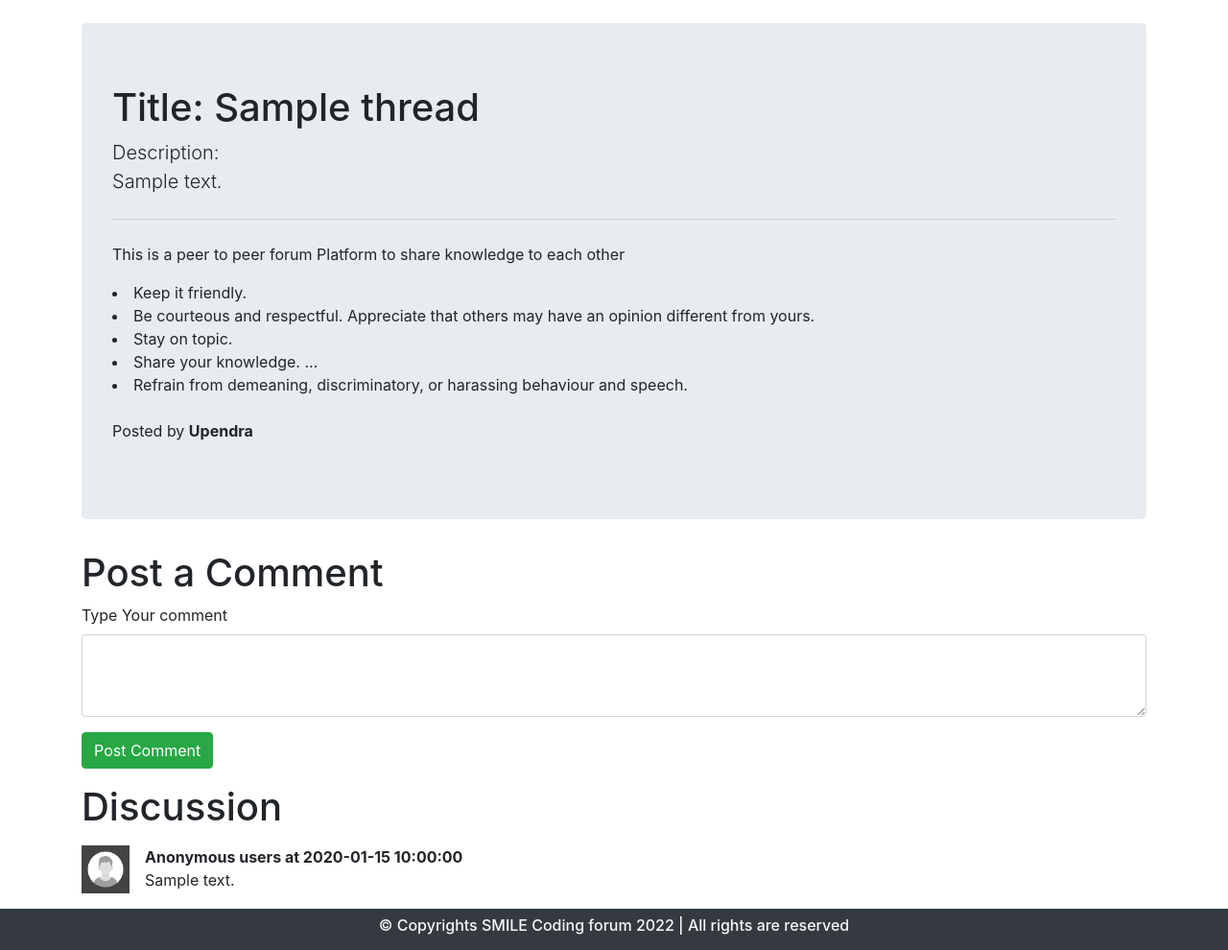
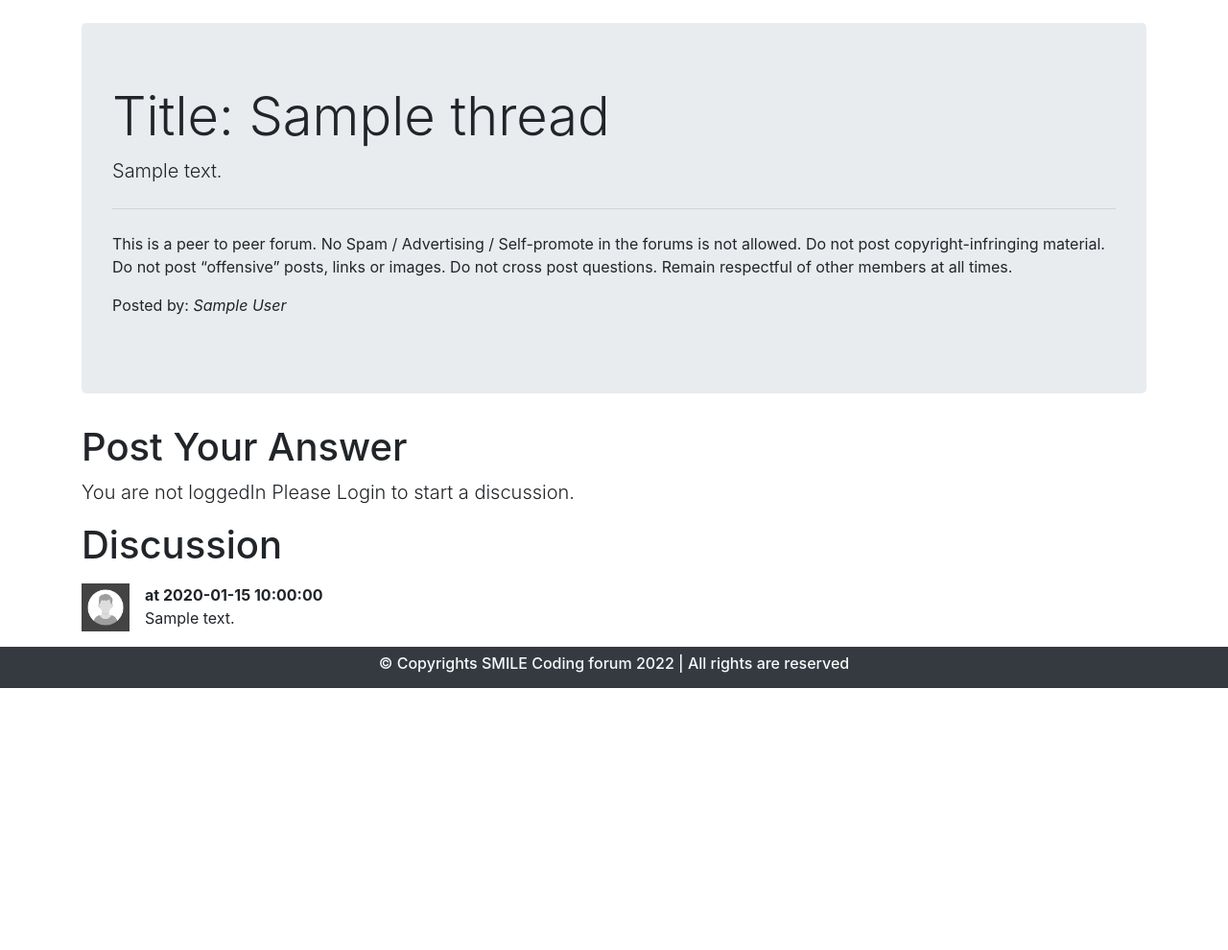
Before and after one commit to Upendra672/coding-Forum, a PHP site: page /thread.php?threadid=1 in a window 1280 px wide. Shown: the part 56-1046 px from the top of the page at 96% size. After the commit the page ends 773 px from the top, so only its background shows below. Run offline with PHP 8.4, Linux system fonts and the light colour scheme; tables that the repository leaves empty or names only in its code hold one stand-in row (values such as "Sample post"); data that the repository does not hold is empty.

Commit message:
threads posting by users and replys in comment to the threads

```diff
--- a/partials/_header.php
+++ b/partials/_header.php
@@ -1,4 +1,6 @@
 <?php
+session_start();
+
 echo '<nav class="navbar navbar-expand-lg navbar-dark bg-dark sticky-top">
   <a class="navbar-brand" href="./index.php">SMILE</a>
   <button class="navbar-toggler" type="button" data-toggle="collapse" data-target="#navbarSupportedContent" aria-controls="navbarSupportedContent" aria-expanded="false" aria-label="Toggle navigation">
@@ -28,18 +30,31 @@ echo '<nav class="navbar navbar-expand-lg navbar-dark bg-dark sticky-top">
         <a class="nav-link" href="./contact.php">Contact</a>
       </li>
     </ul>
-    <div class="row mx-2">
+    <div class="row mx-2">';
 
-    <button class="btn btn-outline-success mx-2" data-toggle="modal" data-target="#loginmodel">Login</button>
-    <button class="btn btn-outline-success mrx-2" data-toggle="modal" data-target="#signupmodel">Signup</button>
-    </div>
+    if(isset($_SESSION['loggedin']) && $_SESSION['loggedin']==true){
+    echo '
+    <button class="btn btn-primary mx-2">Welcome '.$_SESSION['name'].'</button>
+    <button class="btn btn-outline-primary mx-2 "><a href="partials/_logout.php">Logout</a></button>';
+    }
+else{
+  echo '<button class="btn btn-outline-success mx-2" data-toggle="modal" data-target="#loginmodel">Login</button>
+  <button class="btn btn-outline-success mrx-2" data-toggle="modal" data-target="#signupmodel">Signup</button>';
+}
+    echo '</div>
 </div>
 </nav>';
 
 include '_loginmodel.php';
 include '_signupmodel.php';
-
-
+if (isset($_GET['signupsuccess']) && $_GET['signupsuccess'] == "true") {
+  echo '<div class="alert alert-success alert-dismissible fade show my-0" role="alert">
+            <strong>Success!</strong> You can now login
+            <button type="button" class="close" data-dismiss="alert" aria-label="Close">
+              <span aria-hidden="true">&times;</span>
+            </button>
+        </div>';
+}
 ?>
 
 <!-- <form class="form-inline my-2 my-lg-0">
--- a/partials/_loginmodel.php
+++ b/partials/_loginmodel.php
@@ -15,15 +15,15 @@
             </div>
             <div class="modal-body">
                 <!-- login form -->
-                <form>
+                <form action="/PHP_LEARNING/46_FORUM/partials/_handlesignin.php" method="post">
                     <div class="form-group">
-                        <label for="exampleInputEmail1">Email address</label>
-                        <input type="email" class="form-control" name="email" id="exampleInputEmail1" aria-describedby="emailHelp">
+                        <label for="email">Email address</label>
+                        <input type="email" class="form-control" name="email" id="email" aria-describedby="emailHelp">
                         <!-- <small id="emailHelp" class="form-text text-muted">We'll never share your email with anyone else.</small> -->
                     </div>
                     <div class="form-group">
-                        <label for="exampleInputPassword1">Password</label>
-                        <input type="password" class="form-control" name= "password" id="exampleInputPassword1">
+                        <label for="password">Password</label>
+                        <input type="password" class="form-control" name= "password" id="password">
                     </div>
                     <!-- <div class="form-group form-check">
                         <input type="checkbox" class="form-check-input" id="exampleCheck1">
--- a/thread.php
+++ b/thread.php
@@ -26,6 +26,13 @@
     while ($row = mysqli_fetch_assoc($result)) {
         $title = $row['thread_title'];
         $desc = $row['thread_desc'];
+        $thread_user_id = $row['thread_user_id'];
+
+        // Query the users table to find out the name of OP
+        $sql2 = "SELECT * FROM `users` WHERE user_id='$thread_user_id'";
+        $result2 = mysqli_query($conn, $sql2);
+        $row2 = mysqli_fetch_assoc($result2);
+        $posted_by = $row2['name'];
     }
 
     ?>
@@ -36,7 +43,8 @@
     $method = $_SERVER['REQUEST_METHOD'];
     if ($method == 'POST') {
         $th_comment = $_POST['comment'];
-        $sql = "INSERT INTO `comments` ( `comment_content`, `thread_id`, `comment_by`) VALUES ( '$th_comment', '$id', '0')";
+        $user_id = $_POST['user_id'];
+        $sql = "INSERT INTO `comments` ( `comment_content`, `thread_id`, `comment_by`) VALUES ( '$th_comment', '$id', '$user_id')";
         $result = mysqli_query($conn, $sql);
         $showALert = true;
         if ($showALert) {
@@ -51,41 +59,42 @@
     ?>
 
     <!-- Categories  -->
-    <?php
-
-    echo '<div class="container my-4">
+     <!-- Category container starts here -->
+     <div class="container my-4">
         <div class="jumbotron">
-        <h1 class="display-6">Title: ' . $title . '</h1>
-        <p class="lead">Description: <br>' . $desc . '</p>
+            <h1 class="display-4"><?php echo 'Title: '.$title.'';?></h1>
+            <p class="lead">  <?php echo $desc;?></p>
             <hr class="my-4">
-        <p>This is a peer to peer forum Platform to share knowledge to each other</p>
-        <li>Keep it friendly.</li>
-        <li>Be courteous and respectful. Appreciate that others may have an opinion different from yours.</li>
-        <li>Stay on topic.</li>
-        <li>Share your knowledge. ...</li>
-        <li>Refrain from demeaning, discriminatory, or harassing behaviour and speech.</li>
-        <br>
-        <p>Posted by <b>Upendra</b></p>
+            <p>This is a peer to peer forum. No Spam / Advertising / Self-promote in the forums is not allowed. Do not post copyright-infringing material. Do not post “offensive” posts, links or images. Do not cross post questions. Remain respectful of other members at all times.</p>
+            <p>Posted by: <em><?php echo $posted_by; ?></em></p>
         </div>
-        </div>'
-
-        ?>
+    </div>
 
 
 
 
-    <!-- form -->
-    <div class="container my-3">
-        <h1>Post a Comment</h1>
+<?php
+if(isset($_SESSION['loggedin']) && $_SESSION['loggedin']==true){
 
-        <form action="<?php echo $_SERVER['REQUEST_URI'] ?>" method="post">
+    echo '<div class="container my-3">
+         <h1>Post Your Answer</h1>
+
+         <form action="' . $_SERVER['REQUEST_URI'] . '" method="post">
          <div class="form-group">
          <label for="comment">Type Your comment</label>
          <textarea class="form-control" id="comment" name="comment" rows="3"></textarea>
+         <input type="hidden" name="user_id" value="'.$_SESSION["user_id"].'">
      </div>
      <button type="submit" class="btn btn-success">Post Comment</button>
-        </form>
-    </div>
+ </form>';
+}
+    else{
+        echo '<div class="container">
+        <h1>Post Your Answer</h1>
+        <p class="lead">You are not loggedIn Please Login to start a discussion.</p>
+        </div>';
+    }
+?>
 
     <!-- container -->
      <div class="container">
@@ -101,11 +110,15 @@
             $id = $row['comment_id'];
             $content = $row['comment_content'];
             $comment_time = $row['comment_time'];
+            $comment_by = $row['comment_by'];
+            $sql2 = 'SELECT name FROM `users` WHERE user_id= '. $comment_by.'';
+            $result2 = mysqli_query($conn, $sql2);
+            $row2 = mysqli_fetch_assoc($result2);
 
             echo '<div class="media my-3">
            <img src="./img/user.jpg" width="50px" class="mr-3" alt="...">
            <div class="media-body">
-           <p class="font-weight-bold my-0">Anonymous users at '.$comment_time.'</p>
+           <p class="font-weight-bold my-0">'. $row2['name'].' at '.$comment_time.'</p>
            '.$content.'
            </div>
        </div>';
```
Also changed, not shown: partials/_handlesignin.php (added, +29 -0 lines), partials/_logout.php (added, +9 -0 lines), threadlist.php (+26 -6 lines). Lines whose indentation alone changed are shown as unchanged.
